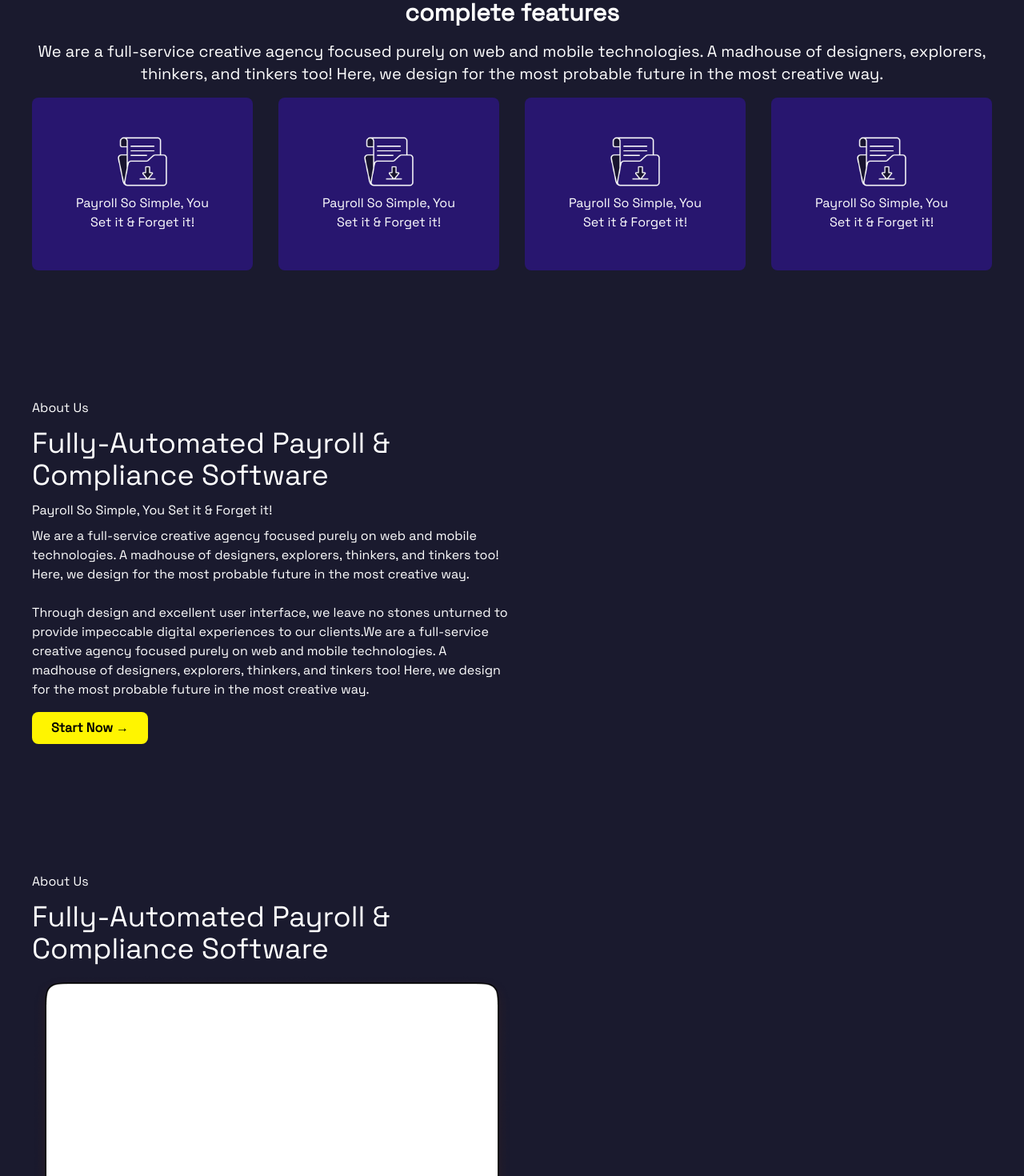
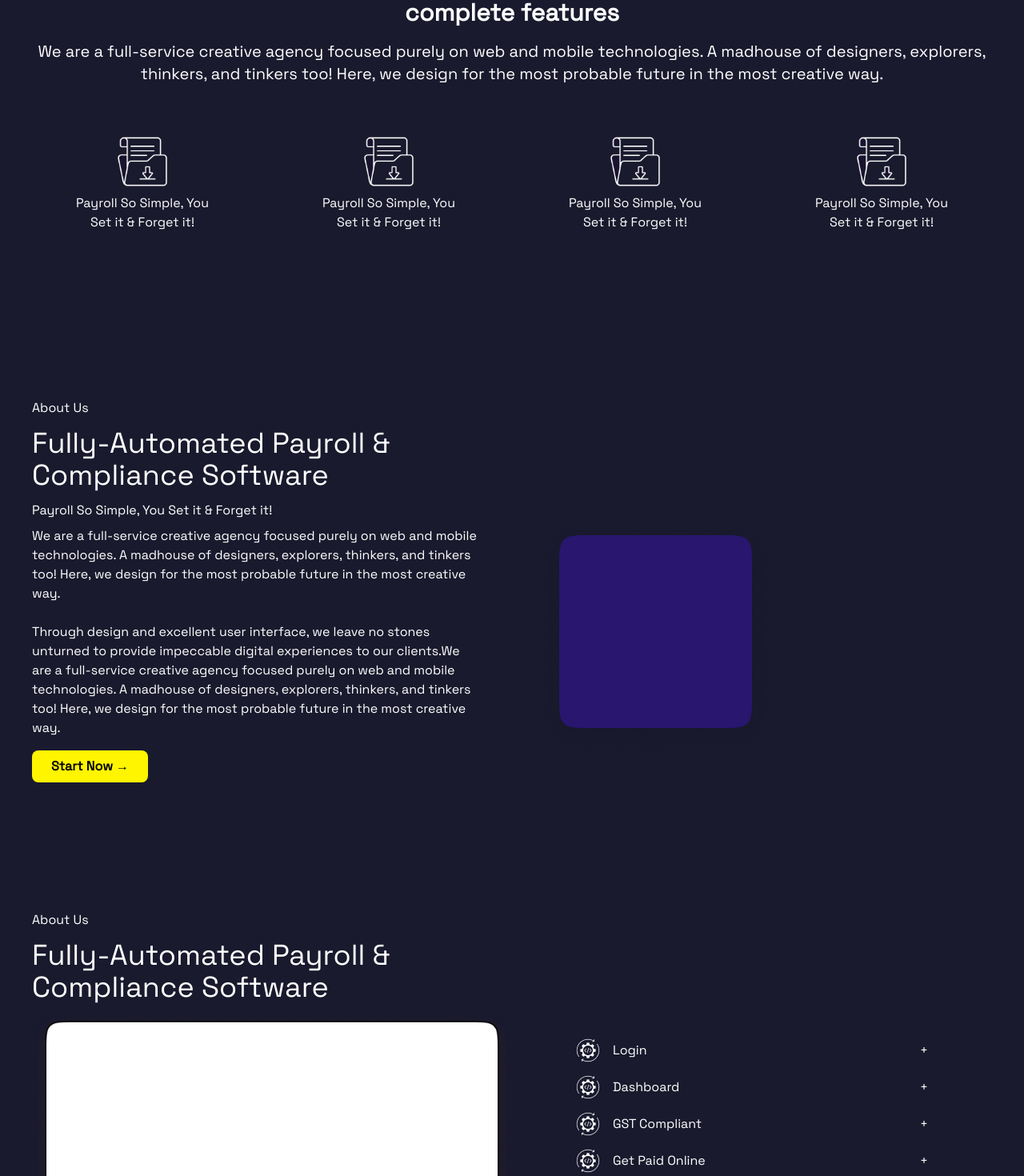
Before and after one commit to Jadhavvarun/Authentication, an Angular app: page / in a window 1280 px wide. Shown: the part 1000-2470 px from the top of the page at 80% size. Built offline with nearby package versions, Linux system fonts and the light colour scheme.

Commit message:
home-ui-page

```diff
--- a/src/app/home/home.component.html
+++ b/src/app/home/home.component.html
@@ -1,15 +1,3 @@
-<!-- <div>
-    <div class="relative">
-      <div class="inset-0 bg-black opacity-30 absolute"></div>
-      <img src="../../assets/banner.jpg" alt="banner" class="h-[450px] w-full object-cover">
-    </div>
-    <div class="p-10">
-      <h2>Todo List</h2>
-      <ul>
-        <li *ngFor="let todo of todos; let i = index">{{ i + 1 }}. {{ todo.title }}</li>
-      </ul>
-    </div>
-  </div> -->
 <div>
   <div class="bg-gradient-to-b from-[#0F1533] to-[#28166F] h-screen">
     <div class="flex">
@@ -34,20 +22,36 @@
       mobile technologies. A madhouse of designers, explorers, thinkers, and tinkers too! Here, we design for the most
       probable future in the most creative way.</p>
       <div class="flex justify-center items-center gap-8">
-      <div class="w-full h-auto p-12 bg-blue-2 flex flex-col items-center justify-center rounded-lg">
-        <img src="../../assets/download-file.png" alt="download-file" class="h-16 w-16">
+        <div
+          class="w-full h-auto p-12 hover:bg-blue-2 duration-500 flex flex-col items-center justify-center rounded-lg"
+          [class.bg-blue-1]="selectedIndex === 0"
+          (click)="setSelectedIndex(0)"
+        >
+          <img src="../../assets/download-file.png" alt="download-file" class="h-16 w-16" />
           <p class="text-white text-center mt-2">Payroll So Simple, You Set it & Forget it!</p>
         </div>
-      <div class="w-full h-auto p-12 bg-blue-2 flex flex-col items-center justify-center rounded-lg">
-        <img src="../../assets/download-file.png" alt="download-file" class="h-16 w-16">
+        <div
+          class="w-full h-auto p-12 hover:bg-blue-2 duration-500 flex flex-col items-center justify-center rounded-lg"
+          [class.bg-blue-1]="selectedIndex === 1"
+          (click)="setSelectedIndex(1)"
+        >
+          <img src="../../assets/download-file.png" alt="download-file" class="h-16 w-16" />
           <p class="text-white text-center mt-2">Payroll So Simple, You Set it & Forget it!</p>
         </div>
-      <div class="w-full h-auto p-12 bg-blue-2 flex flex-col items-center justify-center rounded-lg">
-        <img src="../../assets/download-file.png" alt="download-file" class="h-16 w-16">
+        <div
+          class="w-full h-auto p-12 hover:bg-blue-2 duration-500 flex flex-col items-center justify-center rounded-lg"
+          [class.bg-blue-1]="selectedIndex === 2"
+          (click)="setSelectedIndex(2)"
+        >
+          <img src="../../assets/download-file.png" alt="download-file" class="h-16 w-16" />
           <p class="text-white text-center mt-2">Payroll So Simple, You Set it & Forget it!</p>
         </div>
-      <div class="w-full h-auto p-12 bg-blue-2 flex flex-col items-center justify-center rounded-lg">
-        <img src="../../assets/download-file.png" alt="download-file" class="h-16 w-16">
+        <div
+          class="w-full h-auto p-12 hover:bg-blue-2 duration-500 flex flex-col items-center justify-center rounded-lg"
+          [class.bg-blue-1]="selectedIndex === 3"
+          (click)="setSelectedIndex(3)"
+        >
+          <img src="../../assets/download-file.png" alt="download-file" class="h-16 w-16" />
           <p class="text-white text-center mt-2">Payroll So Simple, You Set it & Forget it!</p>
         </div>
       </div>
@@ -67,8 +71,8 @@
           for the most probable future in the most creative way.</p>
         <button class="bg-yellow-1 px-6 py-2 mt-4 rounded-lg font-semibold text-base">Start Now → </button>
       </div>
-      <div class="w-1/2">
-
+      <div class="w-1/2 mt-40 ml-20">
+        <img src="../../assets/box.png" alt="">
       </div>
     </div>
   </div>
@@ -88,19 +92,79 @@
           </div>
         </div>
       </div>
-      <div class="w-1/2">
+      <div class="w-1/2 px-20 py-8">
+        <div class="flex flex-col gap-4">
+          <div class="flex justify-between items-center">
+            <div class="flex justify-start items-center">
+              <img src="../../assets/question.png" alt="" />
+              <span class="text-white ml-4">Login</span>
+            </div>
+            <div class="text-white cursor-pointer" (click)="toggleContent('login')">
+              {{ showLoginContent ? '-' : '+' }}
+            </div>
+          </div>
+          <div *ngIf="showLoginContent" class="text-white ml-8">
+            Lorem ipsum dolor sit amet, consectetur adipiscing elit.
+          </div>
 
+          <div class="flex justify-between items-center">
+            <div class="flex justify-start items-center">
+              <img src="../../assets/question.png" alt="" />
+              <span class="text-white ml-4">Dashboard</span>
+            </div>
+            <div class="text-white cursor-pointer" (click)="toggleContent('dashboard')">
+              {{ showDashboardContent ? '-' : '+' }}
+            </div>
+          </div>
+          <div *ngIf="showDashboardContent" class="text-white ml-8">
+            Lorem ipsum dolor sit amet, consectetur adipiscing elit.
+          </div>
+
+          <div class="flex justify-between items-center">
+            <div class="flex justify-start items-center">
+              <img src="../../assets/question.png" alt="" />
+              <span class="text-white ml-4">GST Compliant</span>
+            </div>
+            <div class="text-white cursor-pointer" (click)="toggleContent('gst')">
+              {{ showGSTContent ? '-' : '+' }}
+            </div>
+          </div>
+          <div *ngIf="showGSTContent" class="text-white ml-8">
+            Lorem ipsum dolor sit amet, consectetur adipiscing elit.
+          </div>
+
+          <div class="flex justify-between items-center">
+            <div class="flex justify-start items-center">
+              <img src="../../assets/question.png" alt="" />
+              <span class="text-white ml-4">Get Paid Online</span>
+            </div>
+            <div class="text-white cursor-pointer" (click)="toggleContent('paidOnline')">
+              {{ showPaidOnlineContent ? '-' : '+' }}
+            </div>
+          </div>
+          <div *ngIf="showPaidOnlineContent" class="text-white ml-8">
+            Lorem ipsum dolor sit amet, consectetur adipiscing elit.
+          </div>
+        </div>
       </div>
     </div>
   </div>
   <div>
-    <div class="h-auto py-20 bg-gradient-to-b from-[#0F1533] to-[#28166F]">
+    <div class="h-auto py-20 bg-gradient-to-b from-[#0F1533] to-[#28166F] relative">
       <div class="flex flex-col justify-center items-center">
         <h2 class="text-center text-white">About Us</h2>
-        <h2 class="text-white text-center text-3xl font-semibold mt-4">Do you manage payroll for multiple customers?
+        <h2 class="text-white text-center text-3xl font-semibold mt-4">
+          Do you manage payroll for multiple customers?
         </h2>
-        <h3 class="text-white text-center text-xl mt-8">Come join our Chartered Accountant Partner program</h3>
-        <button class="bg-yellow-1 px-6 py-2 mt-4 rounded-lg font-semibold text-base">Start Now → </button>
+        <h3 class="text-white text-center text-xl mt-8">
+          Come join our Chartered Accountant Partner program
+        </h3>
+        <button class="bg-yellow-1 px-6 py-2 mt-4 rounded-lg font-semibold text-base">
+          Start Now →
+        </button>
+      </div>
+      <div class="absolute bottom-0 right-0 p-8">
+        <img src="../../assets/mail.png" alt="Image" class="h-48 w-auto" />
       </div>
     </div>
   </div>
@@ -110,7 +174,8 @@
       <div class="w-1/2">
         <h3 class="text-white text-3xl">Invoice create that’s <br />Accurate & Always on Time</h3>
         <p class="mt-14 text-white">Invoice within 30 seconds Management</p>
-        <p class="mt-4 text-white">Calculate & transfer accurate salaries, directly to the bank accounts of your workforce with RazorpayX Payroll Software.</p>
+        <p class="mt-4 text-white">Calculate & transfer accurate salaries, directly to the bank accounts of your
+          workforce with RazorpayX Payroll Software.</p>
         <ul class="list-disc py-8">
           <li class="text-white">Pay full-time employees, interns and contractors</li>
           <li class="text-white">Seamlessly process both regular & off-cycle payroll</li>
@@ -131,7 +196,8 @@
       <div class="w-1/2">
         <h3 class="text-white text-3xl">Share invoice instantly</h3>
         <p class="mt-14 text-white">Invoice within 30 seconds Management</p>
-        <p class="mt-4 text-white">Calculate & transfer accurate salaries, directly to the bank accounts of your workforce with RazorpayX Payroll Software.</p>
+        <p class="mt-4 text-white">Calculate & transfer accurate salaries, directly to the bank accounts of your
+          workforce with RazorpayX Payroll Software.</p>
         <ul class="list-disc py-8">
           <li class="text-white">Pay full-time employees, interns and contractors</li>
           <li class="text-white">Seamlessly process both regular & off-cycle payroll</li>
@@ -146,7 +212,8 @@
       <div class="w-1/2">
         <h3 class="text-white text-3xl">Get paid online</h3>
         <p class="mt-14 text-white">Invoice within 30 seconds Management</p>
-        <p class="mt-4 text-white">Calculate & transfer accurate salaries, directly to the bank accounts of your workforce with RazorpayX Payroll Software.</p>
+        <p class="mt-4 text-white">Calculate & transfer accurate salaries, directly to the bank accounts of your
+          workforce with RazorpayX Payroll Software.</p>
         <ul class="list-disc py-8">
           <li class="text-white">Pay full-time employees, interns and contractors</li>
           <li class="text-white">Seamlessly process both regular & off-cycle payroll</li>
@@ -166,7 +233,8 @@
       </div>
       <div class="w-1/2 mt-14">
         <h3 class="text-white text-2xl">GST Compliant</h3>
-        <p class="mt-4 text-white">Calculate & transfer accurate salaries, directly to the bank accounts of your workforce with RazorpayX Payroll Software.</p>
+        <p class="mt-4 text-white">Calculate & transfer accurate salaries, directly to the bank accounts of your
+          workforce with RazorpayX Payroll Software.</p>
         <ul class="list-disc py-8">
           <li class="text-white">Pay full-time employees, interns and contractors</li>
           <li class="text-white">Seamlessly process both regular & off-cycle payroll</li>
@@ -180,14 +248,8 @@
     <h2 class="text-start text-white text-3xl">Do you manage payroll for multiple customers?</h2>
     <p class="text-white text-start py-6">Come join our Chartered Accountant Partner program</p>
     <div class="flex items-center w-96 bg-transparent border border-blue-800 rounded-md">
-      <input
-        type="email"
-        placeholder="Email Address"
-        class="flex-1 p-2 bg-transparent text-white outline-none"
-      />
-      <button
-        class="bg-yellow-1 px-4 py-2 rounded-md font-semibold text-base ml-2"
-      >
+      <input type="email" placeholder="Email Address" class="flex-1 p-2 bg-transparent text-white outline-none" />
+      <button class="bg-yellow-1 px-4 py-2 rounded-md font-semibold text-base ml-2">
         Submit →
       </button>
     </div>
--- a/src/app/home/home.component.ts
+++ b/src/app/home/home.component.ts
@@ -1,12 +1,38 @@
-import { Component, OnInit } from '@angular/core';
+import { Component } from '@angular/core';
+import { CommonModule } from '@angular/common';
 
 @Component({
   selector: 'app-home',
   standalone: true,
-  imports: [],
+  imports: [CommonModule],
   templateUrl: './home.component.html',
   styleUrls: ['./home.component.css']
 })
 export class HomeComponent {
+  selectedIndex: number | null = null;
 
+  setSelectedIndex(index: number) {
+    this.selectedIndex = this.selectedIndex === index ? null : index;
+  }
+  showLoginContent = false;
+  showDashboardContent = false;
+  showGSTContent = false;
+  showPaidOnlineContent = false;
+
+  toggleContent(contentType: string) {
+    switch (contentType) {
+      case 'login':
+        this.showLoginContent = !this.showLoginContent;
+        break;
+      case 'dashboard':
+        this.showDashboardContent = !this.showDashboardContent;
+        break;
+      case 'gst':
+        this.showGSTContent = !this.showGSTContent;
+        break;
+      case 'paidOnline':
+        this.showPaidOnlineContent = !this.showPaidOnlineContent;
+        break;
+    }
+  }
 }
```
Also changed, not shown: src/assets/box.png (added), src/assets/question.png (added). Lines whose indentation alone changed are shown as unchanged.
